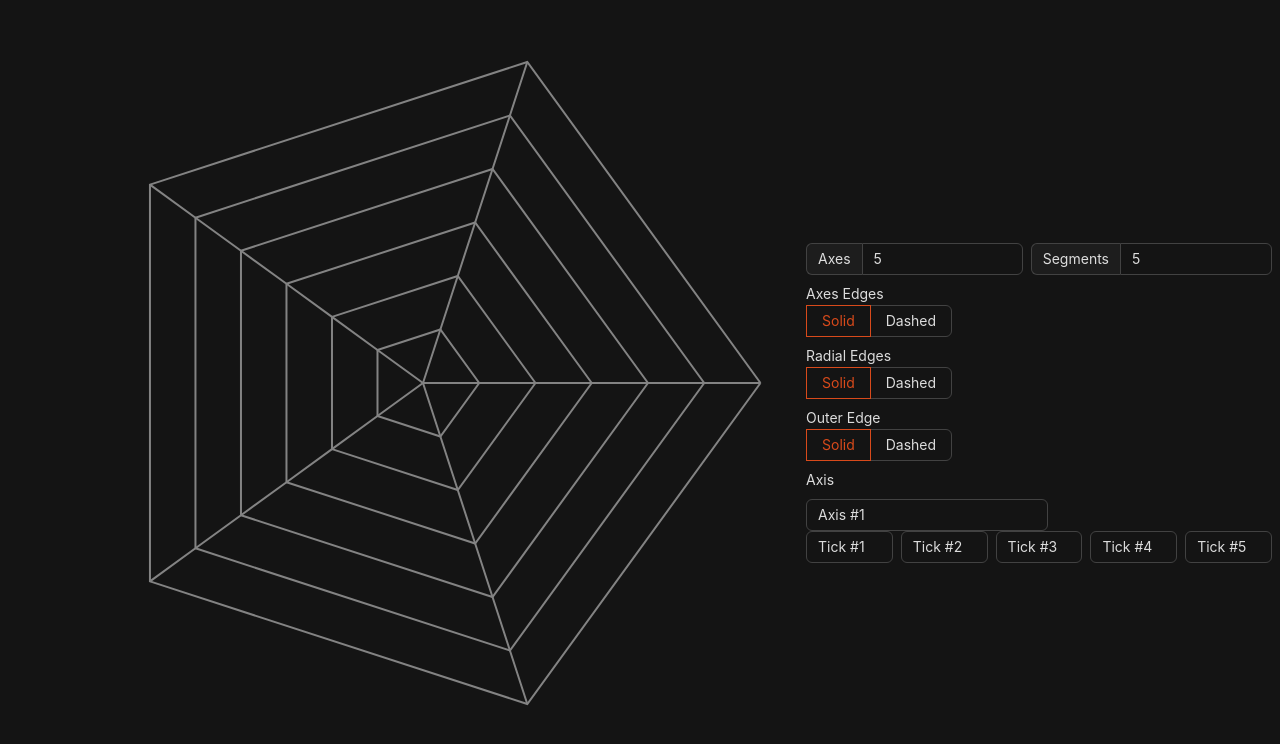
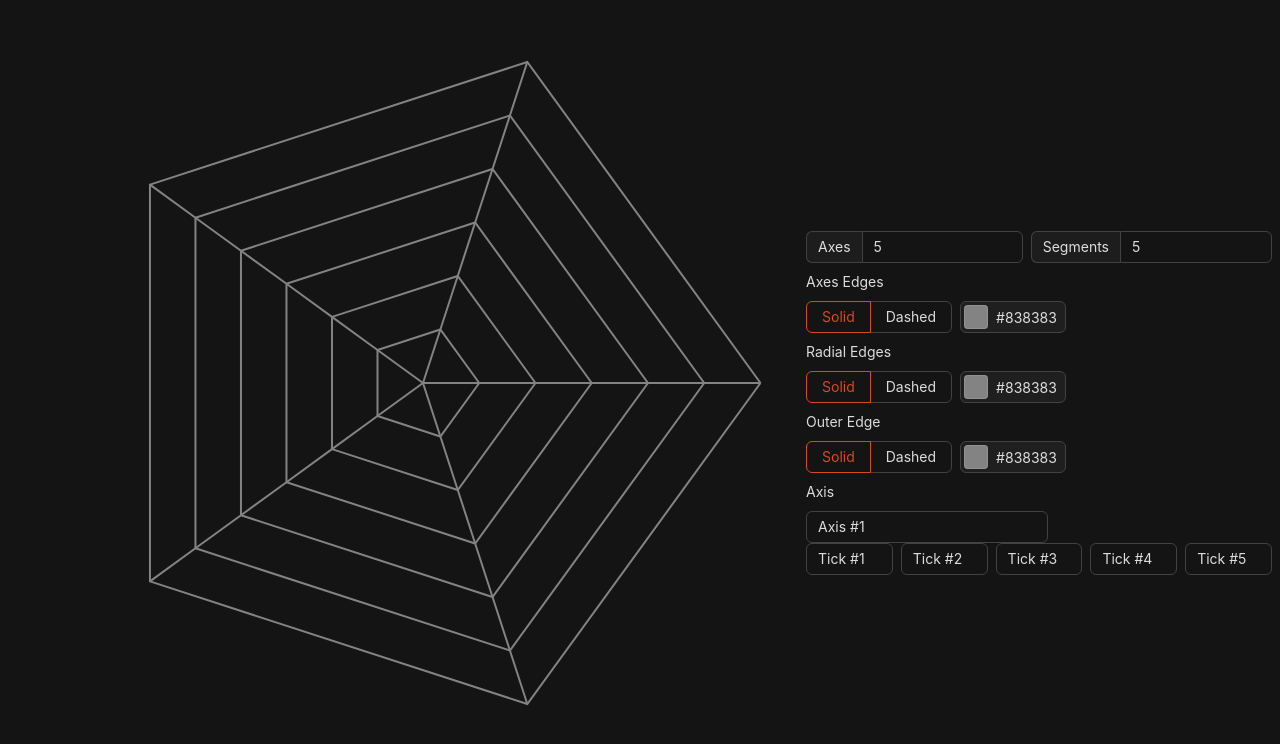
Before and after one commit to CBrather/carman-webapp, a React (Vite) app: page / in a window 1280 px wide. Shown: the top 744 px of the page. Built offline with nearby package versions, Linux system fonts and the light colour scheme.

Commit message:
add config of edge colors

```diff
--- a/src/components/Charts/RadarChartLayout.tsx
+++ b/src/components/Charts/RadarChartLayout.tsx
@@ -1,7 +1,7 @@
 import './RadarChart.css';
 
 import { useDispatch, useSelector } from 'react-redux';
-import { EdgeStyle, selectChartConfig } from '../../store/slices/RadarChartConfig';
+import { EdgeStyle, selectChartConfig, chartConfig } from '../../store/slices/RadarChartConfig';
 import { Axis, Coordinate2D } from '../../store/types/RadarChartTypes';
 import { useEffect, useState } from 'react';
 import { axisSelected } from '../../store/slices/RadarChartConfig'
@@ -87,6 +87,7 @@ export default function RadarChartLayout() {
 			const axisPath = getAxisPath(axes[i]);
 			axesPaths.push(<path
         strokeDasharray={chartConfig.axesEdgesStyle == EdgeStyle.Dashed ? 5 : 0}
+        stroke={chartConfig.axesColor}
         className="radar-axis"
         d={axisPath}
         key={axes[i].label + i}
@@ -112,6 +113,7 @@ export default function RadarChartLayout() {
 			const path = buildSvgPath(edgePoints, true);
 			edgePaths.push(<path
         strokeDasharray={chartConfig.radialEdgesStyle == EdgeStyle.Dashed ? 5 : 0}
+        stroke={chartConfig.radialEdgesColor}
         d={path}
         key={'radial-edge-' + i}
       />);
@@ -121,6 +123,7 @@ export default function RadarChartLayout() {
 		const outerPath = buildSvgPath(outerEdgePoints, true);
 		edgePaths.push(<path
       strokeDasharray={chartConfig.outerEdgeStyle == EdgeStyle.Dashed ? 5 : 0}
+      stroke={chartConfig.outerEdgeColor}
       d={outerPath}
       key="outerEdge" />);
 
--- a/src/components/Forms/ChartConfigForm.tsx
+++ b/src/components/Forms/ChartConfigForm.tsx
@@ -1,7 +1,7 @@
 import { ChangeEvent, useEffect, useState } from 'react';
 import { AxisConfigForm } from './AxisConfigForm';
 import { useDispatch, useSelector } from 'react-redux';
-import { InputNumber, Space, Radio, Typography } from 'antd'
+import { ColorPicker, InputNumber, Space, Radio, Typography } from 'antd'
 import {
 	EdgeStyle,
 	decrementAxes,
@@ -9,14 +9,21 @@ import {
 	incrementAxes,
 	incrementSegments,
 	selectAxes,
+	selectAxesColor,
 	selectAxesEdgesStyle,
+	selectOuterEdgeColor,
 	selectOuterEdgeStyle,
+	selectRadialEdgesColor,
 	selectRadialEdgesStyle,
 	selectSelectedAxis,
+	updateAxesColor,
 	updateAxesEdgesStyle,
+	updateOuterEdgeColor,
 	updateOuterEdgeStyle,
+	updateRadialEdgesColor,
 	updateRadialEdgesStyle
 } from '../../store/slices/RadarChartConfig';
+import { Color } from 'antd/es/color-picker';
 
 export function ChartConfigForm() {
 	const dispatch = useDispatch();
@@ -24,6 +31,9 @@ export function ChartConfigForm() {
   const axesEdgesStyle = useSelector(selectAxesEdgesStyle);
 	const radialEdgesStyle = useSelector(selectRadialEdgesStyle);
 	const outerEdgeStyle = useSelector(selectOuterEdgeStyle);
+  const axesColor = useSelector(selectAxesColor);
+  const outerEdgeColor = useSelector(selectOuterEdgeColor);
+  const radialEdgesColor = useSelector(selectRadialEdgesColor);
   const selectedAxis = useSelector(selectSelectedAxis)
 	const [axesAmount, setAxesAmount] = useState(axes.length);
 	const [segmentsAmount, setSegmentsAmount] = useState(selectedAxis.axis.ticks.length);
@@ -81,24 +91,54 @@ export function ChartConfigForm() {
           }}
         />
         </Space>
+        <Space direction="vertical">
+          <Typography type="primary">Axes Edges</Typography>
+          <Space>
             <Radio.Group value={axesEdgesStyle} onChange={(event: ChangeEvent<HTMLSelectElement>) => {;
                 dispatch(updateAxesEdgesStyle({ edgeStyle: event.target.value as EdgeStyle }));
               }}>
-          <Typography type="primary">Axes Edges</Typography>
               {edgeStyleOpts}
             </Radio.Group>
+            <ColorPicker
+              showText
+              value={axesColor}
+              onChangeComplete={(value: Color) => {
+                dispatch(updateAxesColor({color: value.toHexString()}))
+              }} />
+          </Space>
+        </Space>
+        <Space direction="vertical">
+          <Typography type="primary">Radial Edges</Typography>
+          <Space>
             <Radio.Group value={radialEdgesStyle} onChange={(event: ChangeEvent<HTMLSelectElement>) => {;
                 dispatch(updateRadialEdgesStyle({ edgeStyle: event.target.value as EdgeStyle }));
               }}>
-          <Typography type="primary">Radial Edges</Typography>
               {edgeStyleOpts}
             </Radio.Group>
+            <ColorPicker
+              showText
+              value={radialEdgesColor}
+              onChangeComplete={(value: Color) => {
+                dispatch(updateRadialEdgesColor({color: value.toHexString()}))
+              }} />
+          </Space>
+        </Space>
+        <Space direction="vertical">
+          <Typography type="primary">Outer Edge</Typography>
+          <Space>
             <Radio.Group value={outerEdgeStyle} onChange={(event: ChangeEvent<HTMLSelectElement>) => {;
                 dispatch(updateOuterEdgeStyle({ edgeStyle: event.target.value as EdgeStyle }));
               }}>
-          <Typography type="primary">Outer Edge</Typography>
               {edgeStyleOpts}
             </Radio.Group>
+            <ColorPicker
+              showText
+              value={outerEdgeColor}
+              onChangeComplete={(value: Color) => {
+                dispatch(updateOuterEdgeColor({color: value.toHexString()}))
+              }} />
+          </Space>
+        </Space>
 			<Space direction="vertical">
         <Typography type="primary">Axis</Typography>
         <AxisConfigForm />
--- a/src/store/slices/RadarChartConfig.ts
+++ b/src/store/slices/RadarChartConfig.ts
@@ -10,8 +10,11 @@ export enum EdgeStyle {
 
 type ChartConfigState = {
 	axes: Axis[];
+  axesColor: string;
   axesEdgesStyle: EdgeStyle;
+  outerEdgeColor: string;
   outerEdgeStyle: EdgeStyle;
+  radialEdgesColor: string;
 	radialEdgesStyle: EdgeStyle;
   selectedAxis: number;
 	startingAngle: number;
@@ -19,8 +22,11 @@ type ChartConfigState = {
 
 const initialState: ChartConfigState = {
 	axes: initDefaultAxes(),
+  axesColor: '#838383',
   axesEdgesStyle: EdgeStyle.Solid,
+  outerEdgeColor: '#838383',
   outerEdgeStyle: EdgeStyle.Solid,
+  radialEdgesColor: '#838383',
 	radialEdgesStyle: EdgeStyle.Solid,
   selectedAxis: 0,
 	startingAngle: 0
@@ -44,6 +50,9 @@ export const selectAxisByIndex = createSelector(
 export const selectAxesEdgesStyle = createSelector([pickChartConfigState], (chartConfig: ChartConfigState) => chartConfig.axesEdgesStyle);
 export const selectOuterEdgeStyle = createSelector([pickChartConfigState], (chartConfig: ChartConfigState) => chartConfig.outerEdgeStyle);
 export const selectRadialEdgesStyle = createSelector([pickChartConfigState], (chartConfig: ChartConfigState) => chartConfig.radialEdgesStyle);
+export const selectAxesColor = createSelector([pickChartConfigState], (chartConfig: ChartConfigState) => chartConfig.axesColor);
+export const selectOuterEdgeColor = createSelector([pickChartConfigState], (chartConfig: ChartConfigState) => chartConfig.outerEdgeColor);
+export const selectRadialEdgesColor = createSelector([pickChartConfigState], (chartConfig: ChartConfigState) => chartConfig.radialEdgesColor);
 export const selectSelectedAxis = createSelector(
   [pickChartConfigState],
   (chartConfig: ChartConfigState) => {
@@ -100,11 +109,20 @@ export const chartConfig = createSlice({
 		},
 		updateRadialEdgesStyle: (state: ChartConfigState, action: PayloadAction<{ edgeStyle: EdgeStyle }>) => {
 			state.radialEdgesStyle = action.payload.edgeStyle;
-		}
+		},
+    updateAxesColor: (state: ChartConfigState, action: PayloadAction<{color: string}>) => {
+      state.axesColor = action.payload.color;
+    },
+    updateOuterEdgeColor: (state: ChartConfigState, action: PayloadAction<{color: string}>) => {
+      state.outerEdgeColor = action.payload.color;
+    },
+    updateRadialEdgesColor: (state: ChartConfigState, action: PayloadAction<{color: string}>) => {
+      state.radialEdgesColor = action.payload.color;
+    }
 	}
 });
 
-export const { axisLabelChanged, axisSelected, axisTickLabelChanged, incrementAxes, decrementAxes, incrementSegments, decrementSegments, updateAxesEdgesStyle, updateOuterEdgeStyle, updateRadialEdgesStyle } = chartConfig.actions;
+export const { axisLabelChanged, axisSelected, axisTickLabelChanged, incrementAxes, decrementAxes, incrementSegments, decrementSegments, updateAxesEdgesStyle, updateOuterEdgeStyle, updateRadialEdgesStyle, updateAxesColor, updateOuterEdgeColor, updateRadialEdgesColor } = chartConfig.actions;
 
 /*
  ** Helper
```
Lines whose indentation alone changed are shown as unchanged.
